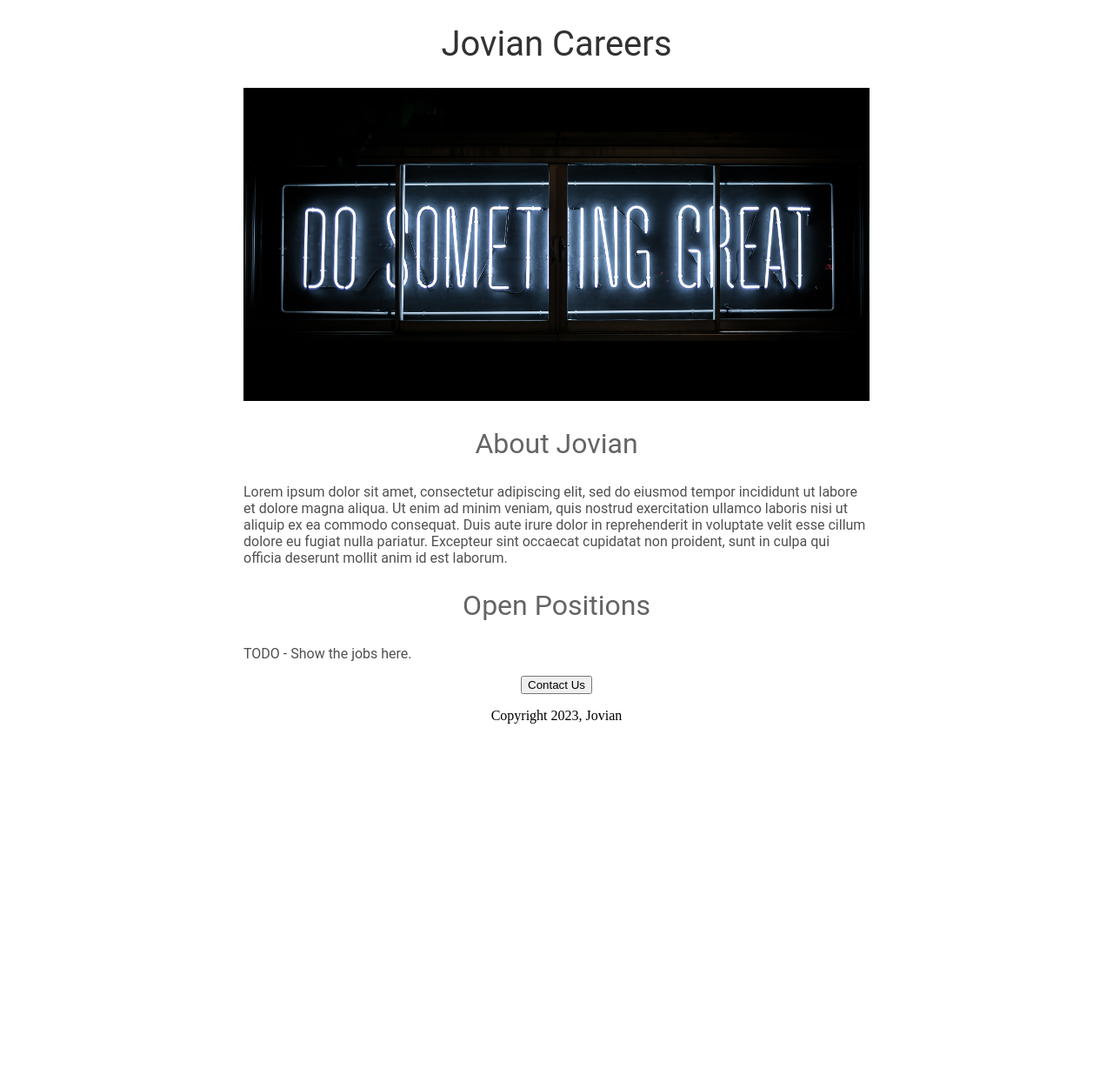
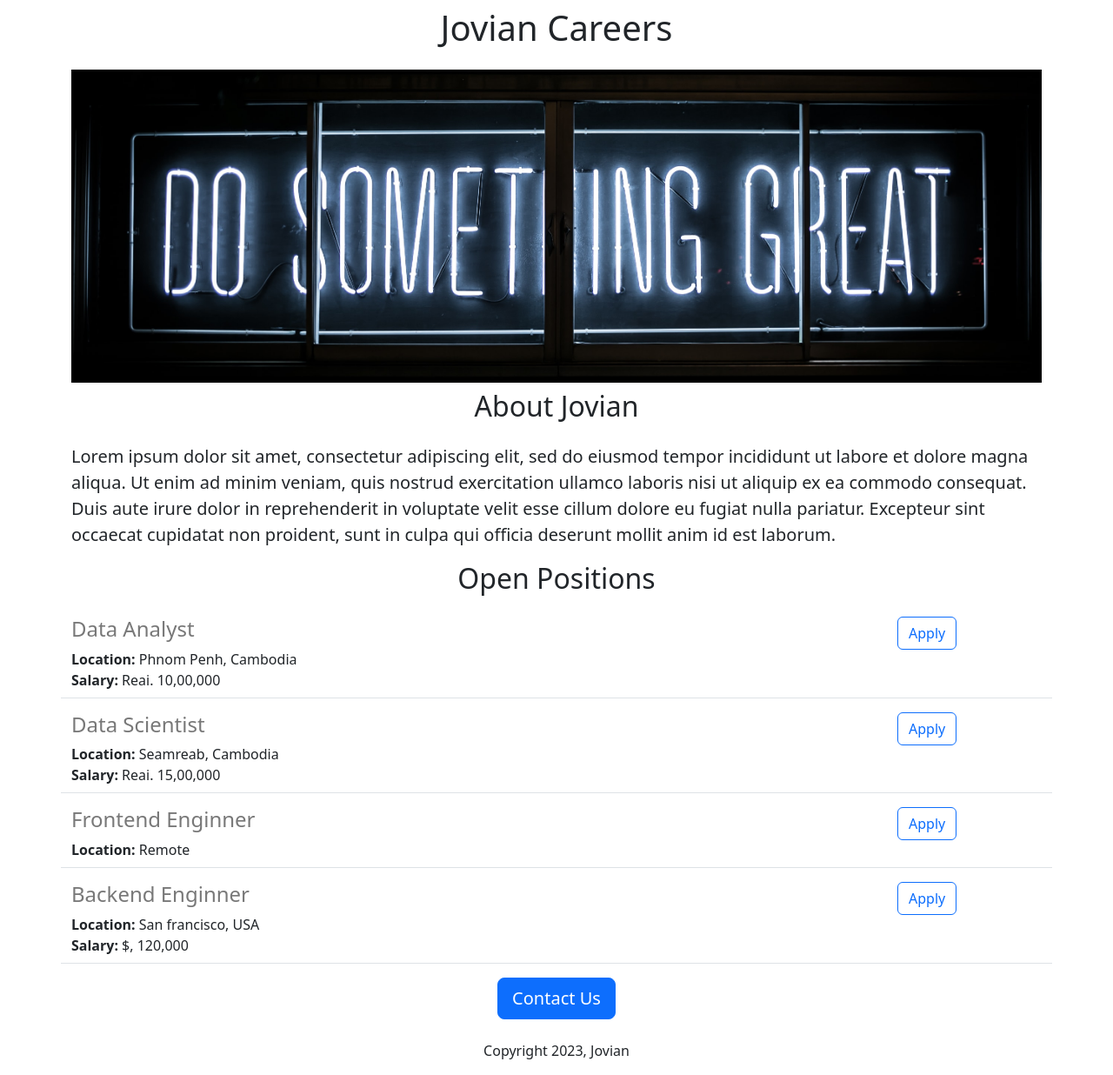
Before and after one commit to 4testse7en/jovian-careers-website, a Flask app: page / in a window 1280 px wide. Shown: the whole page at 87% size. Before the commit the page ends 832 px from the top, so only its background shows below. Run offline with Flask 2, Linux system fonts and the light colour scheme.

Commit message:
Added dynamic data and API route

```diff
--- a/app.py
+++ b/app.py
@@ -1,10 +1,41 @@
-from flask import Flask, render_template
+from flask import Flask, render_template, jsonify
 
 app = Flask(__name__)
 
+JOBS = [
+    {
+        'id': 1,
+        'title': 'Data Analyst',
+        'location': 'Phnom Penh, Cambodia',
+        'salary': 'Reai. 10,00,000',
+    },
+    {
+        'id': 2,
+        'title': 'Data Scientist',
+        'location': 'Seamreab, Cambodia',
+        'salary': 'Reai. 15,00,000',
+    },
+    {
+        'id': 3,
+        'title': 'Frontend Enginner',
+        'location': 'Remote',
+    },
+    {   'id': 4,
+        'title': 'Backend Enginner',
+        'location': 'San francisco, USA',
+        'salary': '$, 120,000'
+    }
+]
+
 @app.route("/")
 def hello_world():
-    return render_template('home.html')
+    return render_template('home.html',
+                           jobs=JOBS,
+                           company_name='Jovian')
+
+@app.route("/api/jobs")
+def list_jobs():
+    return jsonify(JOBS)
 
 if __name__ == '__main__':
     app.run(host='0.0.0.0', debug=True)
--- a/templates/home.html
+++ b/templates/home.html
@@ -1,59 +1,38 @@
 <!DOCTYPE html>
-<html>
+<html lang="en">
     <head>
-        <title>jovian Careers</title>
-
+        <meta charset="utf-8">
+        <meta name="viewport" content="width=device-width, initial-scale=1">
+        <title>Jovian Careers</title>
+        <link href="https://cdn.jsdelivr.net/npm/bootstrap@5.3.0-alpha1/dist/css/bootstrap.min.css" rel="stylesheet"         integrity="sha384-GLhlTQ8iRABdZLl6O3oVMWSktQOp6b7In1Zl3/Jr59b6EGGoI1aFkw7cmDA6j6gD" crossorigin="anonymous">
         <style>
-            h1 {
-                font-size: 40px;
-                font-family: Roboto;
-                font-weight: normal;
-                color: rgb(50, 50, 50);
-                text-align: center;
-            }
-
             #banner {
+                height: 360px;
                 width: 100%;
-                height: 360px;
                 object-fit: cover;
             }
-
-            h2 {
-                font-family: Roboto;
-                font-size: 32px;
-                color: rgb(100, 100, 100);
-                text-align: center;
-                font-weight: normal;
-            }
-
-            .bodytext {
-                font-family: Roboto;
-                color: rgb(80, 80, 80);
-            }
-
-            #container {
-                max-width: 720px;
-                margin: 0 auto;
-            }
         </style>
-
     </head>
-
     <body>
-        <div id="container">
-        <h1>Jovian Careers</h1>
-        <img id="banner" src="https://jovian-careers-website.seimsinat.repl.co/static/banner.jpg" height="320" >
-        <h2>About Jovian</h2>
-        <p class="bodytext">
-            Lorem ipsum dolor sit amet, consectetur adipiscing elit, sed do eiusmod tempor incididunt ut labore et dolore magna aliqua. Ut enim ad minim veniam, quis nostrud exercitation ullamco laboris nisi ut aliquip ex ea commodo consequat. Duis aute irure dolor in reprehenderit in voluptate velit esse cillum dolore eu fugiat nulla pariatur. Excepteur sint occaecat cupidatat non proident, sunt in culpa qui officia deserunt mollit anim id est laborum.
-        </p>
-        <h2>Open Positions</h2>
-        <p class="bodytext">TODO - Show the jobs here.</p>
-        <div style="text-align:center;">
-            <button>Contact Us</button>
-            <p>Copyright 2023, Jovian</p>
-        </div>
+        <div class="container">
+            <h1 class="text-center mt-2 mb-4">
+                {{company_name}} Careers
+            </h1>
+            <img class="img-fluid" id="banner" src="https://jovian-careers-website.seimsinat.repl.co/static/banner.jpg" height="320">
+            <h2 class="text-center mt-2 mb-4">About Jovian</h2>
+            <p class="lead">
+                Lorem ipsum dolor sit amet, consectetur adipiscing elit, sed do eiusmod tempor incididunt ut labore et dolore magna aliqua. Ut enim ad minim veniam, quis nostrud exercitation ullamco laboris nisi ut aliquip ex ea commodo consequat. Duis aute irure dolor in reprehenderit in voluptate velit esse cillum dolore eu fugiat nulla pariatur. Excepteur sint occaecat cupidatat non proident, sunt in culpa qui officia deserunt mollit anim id est laborum.
+            </p>
+            <h2 class="text-center mt-2 mb-4">Open Positions</h2>
+            <div>
+                {% for job in jobs %}
+                    {% include 'jobitem.html' %}
+                {% endfor %}
+            </div>
+            <div class="text-center">
+                <button class="btn btn-primary btn-lg">Contact Us</button>
+                <p class="mt-4">Copyright 2023, Jovian</p>
+            </div>
         </div>
     </body>
-
 </html>
--- /dev/null
+++ b/templates/jobitem.html
@@ -0,0 +1,20 @@
+<div class="border-bottom row" style="margin-bottom:16px; padding-bottom:8px;">
+    <div class="col-10">
+        <h4
+            style="color:rgb(120,120,120); mqrgin-bottom:4px;">
+            {{job['title']}}
+        </h4>
+        <div>
+            <b>Location:</b> {{job['location']}}
+        </div>
+        {% if 'salary' in job %}
+        <div>
+            <b>Salary:</b> {{job['salary']}}
+        </div>
+        {% endif %}
+    </div>
+    <div class="col-2">
+        <button type="button" class="btn btn-outline-primary">Apply</button>
+    </div>
+
+</div>
```
